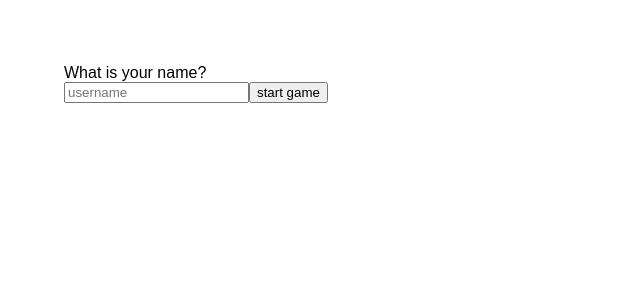
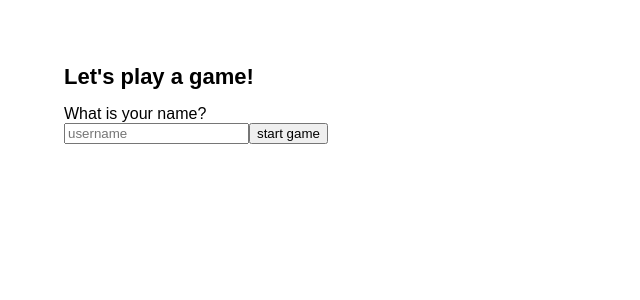
Before and after one commit to jordigh/fourside-stacker, a React (Vite) app in the folder frontend/: page / in a window 1280 px wide. Shown: the top 300 px of the page, without its empty margins (0-640 px from the left). Built offline with nearby package versions, Linux system fonts and the light colour scheme; no server answers.

Commit message:
app: set a title

```diff
--- a/frontend/index.html
+++ b/frontend/index.html
@@ -4,7 +4,7 @@
     <meta charset="UTF-8" />
     <link rel="icon" type="image/svg+xml" href="/gnu-head.svg" />
     <meta name="viewport" content="width=device-width, initial-scale=1.0" />
-    <title>Vite + React</title>
+    <title>Stacked Fourside</title>
   </head>
   <body>
     <div id="root"></div>
--- a/frontend/src/App.jsx
+++ b/frontend/src/App.jsx
@@ -35,8 +35,11 @@ export function App() {
     setShowClose(true);
   }, []);
 
+  const title = "Let's play a game!";
+
   return (
     <div className='app'>
+      <h1>{title}</h1>
       <Login onClick={handleOpen}/>
       {isModalOpen &&
        <Modal onClose={handleClose} showClose={showClose}>
```
Also changed, not shown: 1 other file (tests, documents, lock files or other folders).
